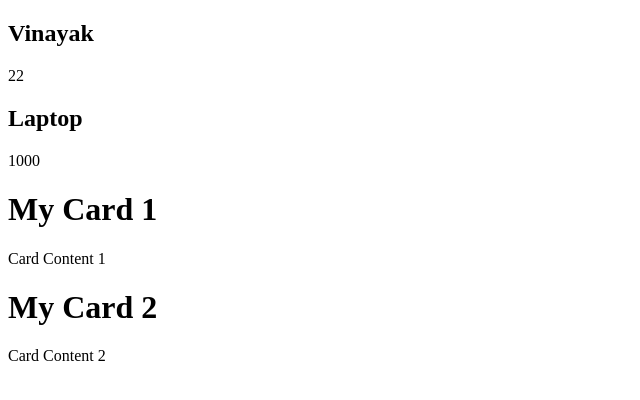
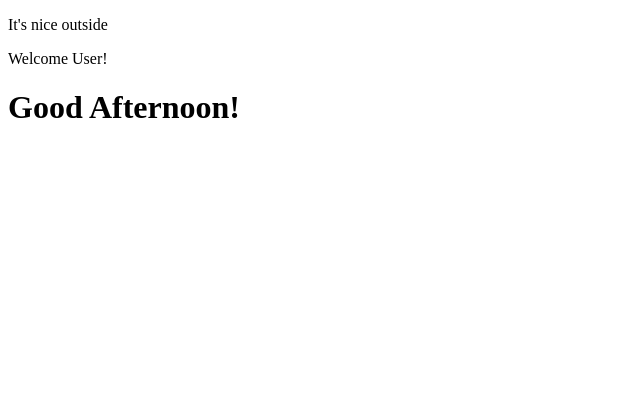
Before and after one commit to juniorcoderr/Frontend-Learning, a React (Vite) app in the folder React/my-app/: page / in a window 1280 px wide. Shown: the top 400 px of the page, without its empty margins (0-640 px from the left). Built offline with nearby package versions, Linux system fonts and the light colour scheme.

Commit message:
Conditional Rendering Examples Implementation

```diff
--- a/React/my-app/src/App.jsx
+++ b/React/my-app/src/App.jsx
@@ -8,9 +8,13 @@
 // import Lists from "./components/05-Lists/Lists";
 // import UserList from "./components/05-Lists/UserList";
 // import ProductList from "./components/05-Lists/ProductList";
-import Card from "./components/06-Props/Card";
-import Person from "./components/06-Props/Person";
-import Product from "./components/06-Props/Product";
+// import Card from "./components/06-Props/Card";
+// import Person from "./components/06-Props/Person";
+// import Product from "./components/06-Props/Product";
+
+import Greeting from "./components/07-Conditional-Rendering/Greeting";
+import UserStatus from "./components/07-Conditional-Rendering/UserStatus";
+import Weather from "./components/07-Conditional-Rendering/Weather";
 
 const App = () => {
   return (
@@ -35,7 +39,7 @@ const App = () => {
       <UserList />
       <ProductList /> */}
 
-      {/* 06 - Implement the Props Examples */}
+      {/* 06 - Implement the Props Examples
       <Person name="Vinayak" age={22} />
       <Product name="Laptop" price={1000} />
       <Card>
@@ -45,7 +49,12 @@ const App = () => {
       <Card>
         <h1>My Card 2</h1>
         <p>Card Content 2</p>
-      </Card>
+      </Card> */}
+
+      {/* 07 - Implement the examples for the Conditional Rendering */}
+      <Weather temperature={18} />
+      <UserStatus loggedIn={true} isAdmin={false} />
+      <Greeting timeOfDay="afternoon" />
     </div>
   );
 };
--- /dev/null
+++ b/React/my-app/src/components/07-Conditional-Rendering/Greeting.jsx
@@ -0,0 +1,9 @@
+const Greeting = ({ timeOfDay }) => {
+  return timeOfDay === "morning" ? (
+    <h1>Good Morning!</h1>
+  ) : (
+    <h1>Good Afternoon!</h1>
+  );
+};
+
+export default Greeting;
--- /dev/null
+++ b/React/my-app/src/components/07-Conditional-Rendering/UserStatus.jsx
@@ -0,0 +1,9 @@
+const UserStatus = ({ loggedIn, isAdmin }) => {
+  if (loggedIn && isAdmin) {
+    return <p>Welcome Admin!</p>;
+  } else {
+    return <p>Welcome User!</p>;
+  }
+};
+
+export default UserStatus;
--- /dev/null
+++ b/React/my-app/src/components/07-Conditional-Rendering/Weather.jsx
@@ -0,0 +1,11 @@
+const Weather = ({ temperature }) => {
+  if (temperature < 15) {
+    return <p>It's Cold Outside</p>;
+  } else if (temperature >= 15 && temperature <= 25) {
+    return <p>It's nice outside</p>;
+  } else if (temperature > 25) {
+    return <p>It's hot outside</p>;
+  }
+};
+
+export default Weather;
```
